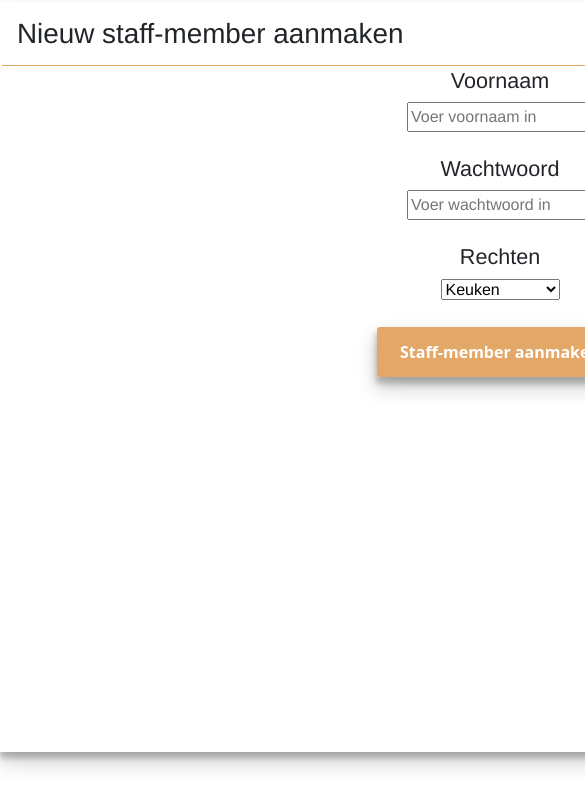
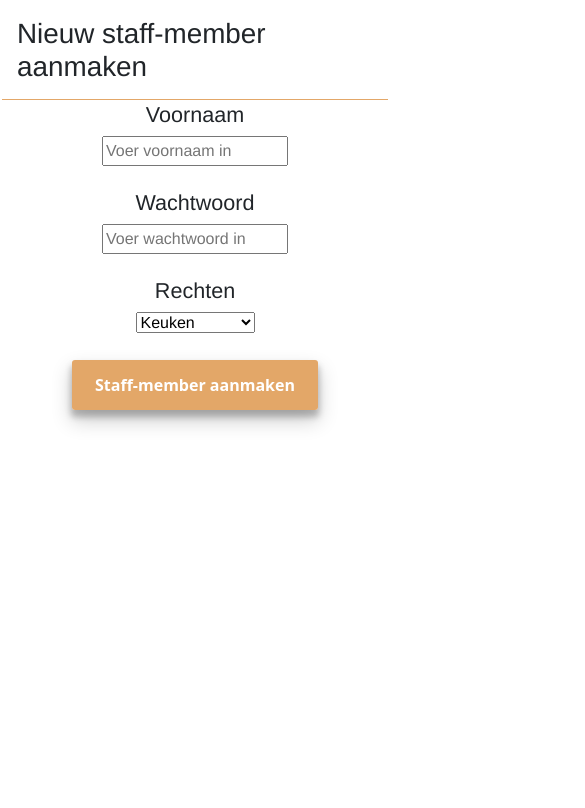
Before and after one commit to Luca1g40/Happlication, a React (Create React App) app in the folder src/frontend/frontendhapp/: page /createStaff in a window 390 px wide. Shown: the top 808 px of the page, 585 px wide, since content can reach past the window. Built offline with nearby package versions, Linux system fonts and the light colour scheme.

Commit message:
staff not in tablet form

```diff
--- a/src/frontend/frontendhapp/src/pages/CreateStaff.jsx
+++ b/src/frontend/frontendhapp/src/pages/CreateStaff.jsx
@@ -1,9 +1,11 @@
 import React from "react";
 import CreatingStaff from "../administration_components/CreatingStaff";
+import "../styles/AllStaffMembers.css"
+
 export default function CreateStaff() {
     return (
         <>
-            <div className="staffContainer">
+            <div>
                 <h1>Nieuw staff-member aanmaken</h1>
                 <CreatingStaff/>
 
--- a/src/frontend/frontendhapp/src/styles/AllStaffMembers.css
+++ b/src/frontend/frontendhapp/src/styles/AllStaffMembers.css
@@ -43,3 +43,7 @@
 .error-message {
     visibility: hidden;
 }
+
+h1{
+    justify-content: center;
+}
```
